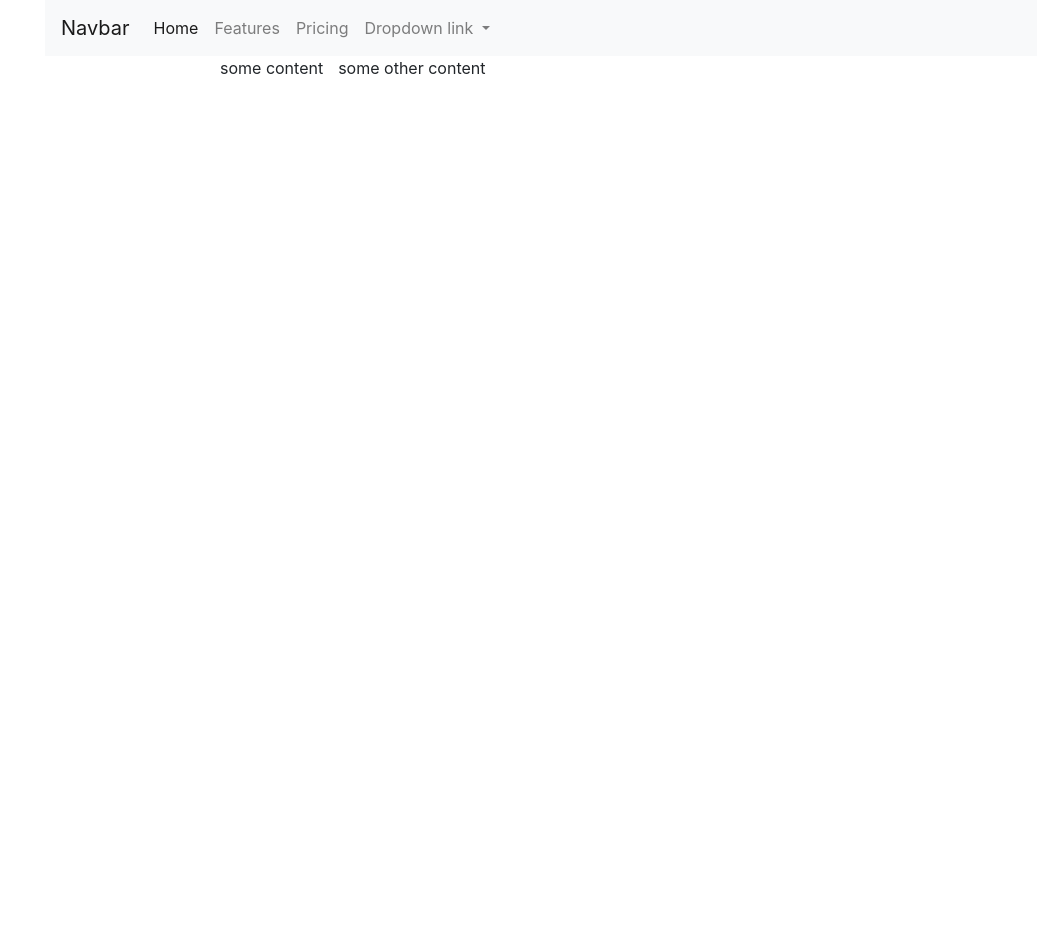
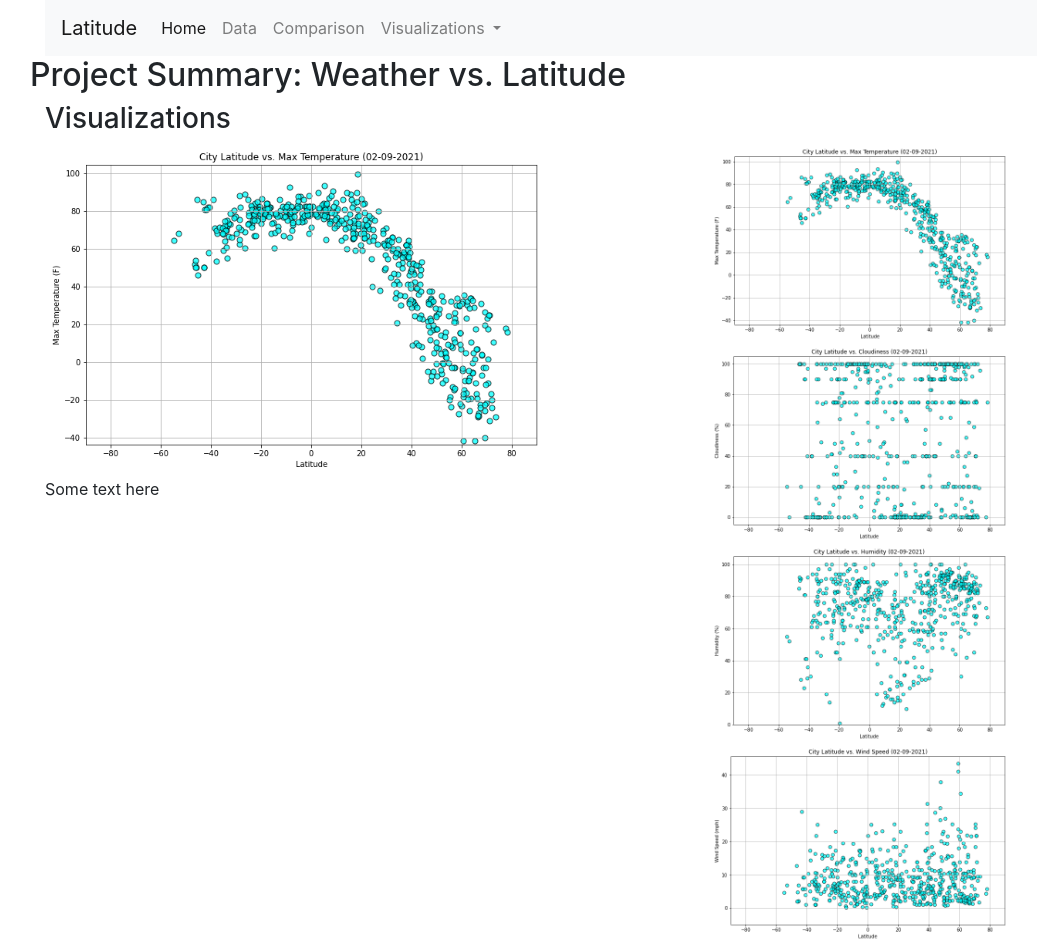
Before and after one commit to swdrich/web-design-challenge, a plain HTML site: page index.html in a window 1280 px wide. Shown: the whole page, without its empty margins (40-1077 px from the left). Before the commit the page ends 800 px from the top, so only its background shows below. Drawn offline with nearby package versions, Linux system fonts and the light colour scheme.

Commit message:
Added visualizations

```diff
--- a/index.html
+++ b/index.html
@@ -16,29 +16,30 @@
 <body>
   <div class="container">
     <nav class="navbar navbar-expand-lg navbar-light bg-light">
-      <a class="navbar-brand" href="#">Navbar</a>
+      <a class="navbar-brand" href="#">Latitude</a>
       <button class="navbar-toggler" type="button" data-toggle="collapse" data-target="#navbarNavDropdown" aria-controls="navbarNavDropdown" aria-expanded="false" aria-label="Toggle navigation">
         <span class="navbar-toggler-icon"></span>
       </button>
-      <div class="collapse navbar-collapse" id="navbarNavDropdown">
-        <ul class="navbar-nav">
+      <div class="collapse navbar-collapse justify-content-end" id="navbarNavDropdown">
+        <ul class="navbar-nav mr-auto">
           <li class="nav-item active">
             <a class="nav-link" href="#">Home <span class="sr-only">(current)</span></a>
           </li>
           <li class="nav-item">
-            <a class="nav-link" href="#">Features</a>
+            <a class="nav-link" href="#">Data</a>
           </li>
           <li class="nav-item">
-            <a class="nav-link" href="#">Pricing</a>
+            <a class="nav-link" href="#">Comparison</a>
           </li>
           <li class="nav-item dropdown">
             <a class="nav-link dropdown-toggle" href="#" id="navbarDropdownMenuLink" role="button" data-toggle="dropdown" aria-haspopup="true" aria-expanded="false">
-              Dropdown link
+              Visualizations
             </a>
             <div class="dropdown-menu" aria-labelledby="navbarDropdownMenuLink">
-              <a class="dropdown-item" href="#">Action</a>
-              <a class="dropdown-item" href="#">Another action</a>
-              <a class="dropdown-item" href="#">Something else here</a>
+              <a class="dropdown-item" href="#">Temperature vs. Latitude</a>
+              <a class="dropdown-item" href="#">Cloudiness vs. Latitude</a>
+              <a class="dropdown-item" href="#">Humidity vs. Latitude</a>
+              <a class="dropdown-item" href="#">Wind Speed vs. Latitude</a>
             </div>
           </li>
         </ul>
@@ -50,15 +51,32 @@
   <div class="container">
 
     <div class="row">
+      <div class="col=md-5">
+        <h2>Project Summary: Weather vs. Latitude</h2>
+      </div>
+
       <div class="col-md-2">
       </div>
-      <div class="col=md-5">
-        <p>some content</p>
+
+      <div class="col-md-4">
+        <h3>Visualizations</h3>
       </div>
-      <div class="col-md-3">
-        <p>some other content</p>
+    </div>
+
+    <div class="row">
+      <div class="col-md-5">
+        <img src="Images/temp_plot.png" width="500px" alias="temperature v latitude plot">
+        <p>Some text here</p>
       </div>
+
       <div class="col-md-2">
+      </div>
+
+      <div class="col-md-4">
+        <img src="Images/temp_plot.png" width="300px" alias="temperature v latitude plot">
+        <img src="Images/cloud_plot.png" width="300px" alias="cloudiness v latitude plot">
+        <img src="Images/humid_plot.png" width="300px" alias="humidity v latitude plot">
+        <img src="Images/wind_plot.png" width="300px" alias="wind speed v latitude plot">
       </div>
     </div>
 
```
Also changed, not shown: Images/cloud_plot.png (added), Images/humid_plot.png (added), Images/temp_plot.png (added), Images/wind_plot.png (added).
